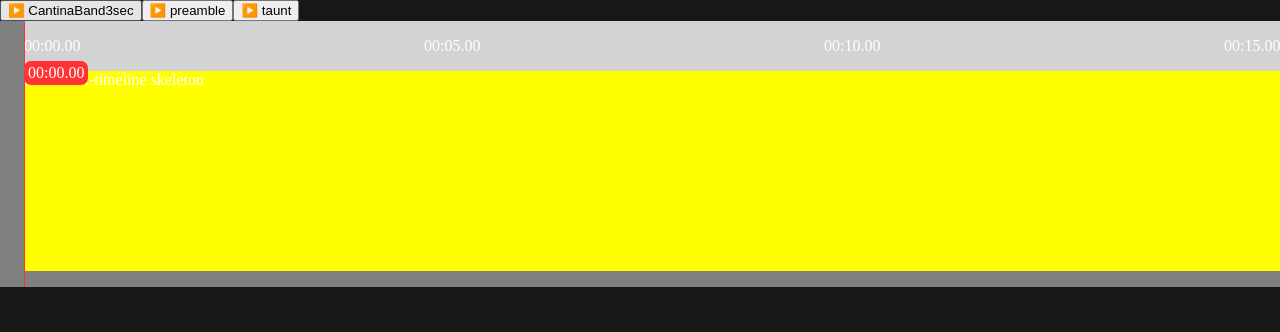
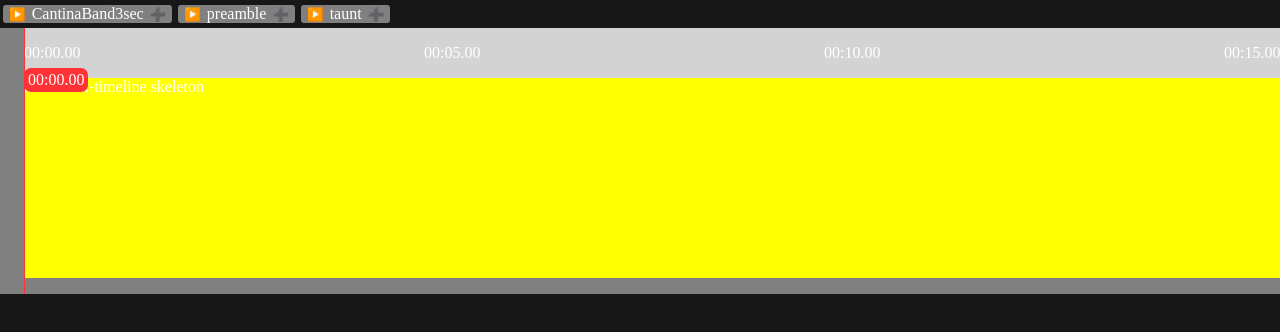
Before and after one commit to helloheesu/clova-dubbing, a React (Vite) app: page / in a window 1280 px wide. Shown: the top 332 px of the page. Built offline with nearby package versions, Linux system fonts and the light colour scheme.

Commit message:
💄AudioAddButton 🏷️AudioSource

```diff
--- a/src/components/AudioAddForm.scss
+++ b/src/components/AudioAddForm.scss
@@ -1,5 +1,17 @@
+@import "../const.scss";
+
 .audio-add-form {
   .audio-add-button {
     display: inline-block;
+    background-color: gray;
+    margin: 5px 3px;
+    border-radius: 3px;
+
+    button {
+      background-color: transparent;
+      border: none;
+      cursor: pointer;
+      outline: none;
+    }
   }
 }
--- a/src/components/AudioAddForm.tsx
+++ b/src/components/AudioAddForm.tsx
@@ -1,18 +1,21 @@
 import React, { useState, useEffect } from "react";
 import "./AudioAddForm.scss";
 
-const AUDIO_SAMPLES = [
+const AUDIO_SAMPLES: AudioSource[] = [
   {
     name: "CantinaBand3sec",
     url: "https://www2.cs.uic.edu/~i101/SoundFiles/CantinaBand3.wav",
+    duration: 3000,
   },
   {
     name: "preamble",
     url: "https://www2.cs.uic.edu/~i101/SoundFiles/preamble.wav",
+    duration: 19097.959,
   },
   {
     name: "taunt",
     url: "https://www2.cs.uic.edu/~i101/SoundFiles/taunt.wav",
+    duration: 4099.384,
   },
 ];
 
@@ -48,9 +51,9 @@ const AudioAddButton = ({ url, name }: Props) => {
 
   return (
     <div className="audio-add-button">
-      <button onClick={toggle}>
-        {playing ? "⏸" : "▶️"} {name}
-      </button>
+      <button onClick={toggle}>{playing ? "⏸" : "▶️"}</button>
+      {name}
+      <button>➕</button>
     </div>
   );
 };
--- a/src/type.d.ts
+++ b/src/type.d.ts
@@ -1,3 +1,9 @@
 type millisecond = number;
 type pixel = number;
 type url = string;
+
+type AudioSource = {
+  url: url;
+  name: string;
+  duration: millisecond;
+};
```
